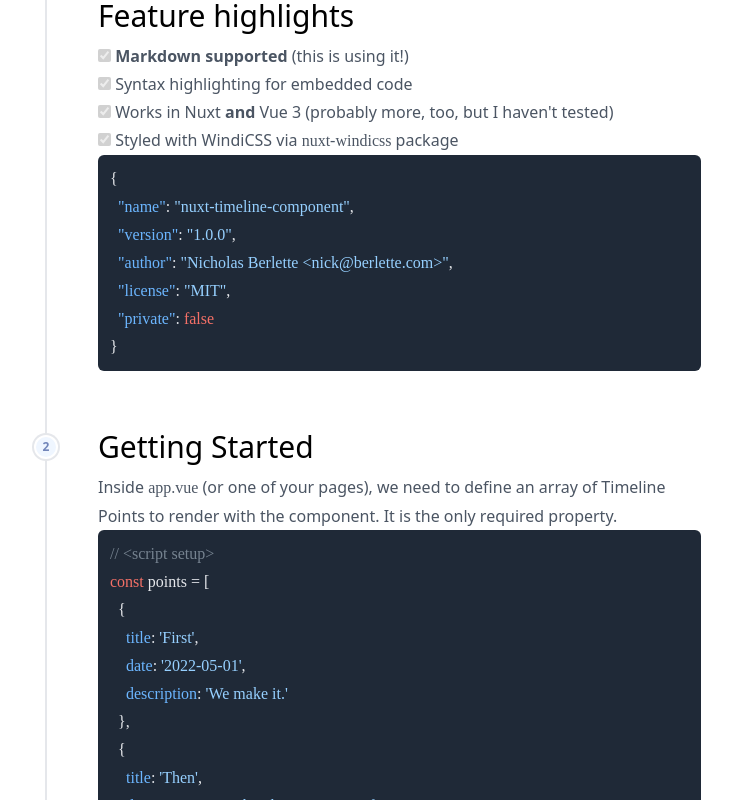
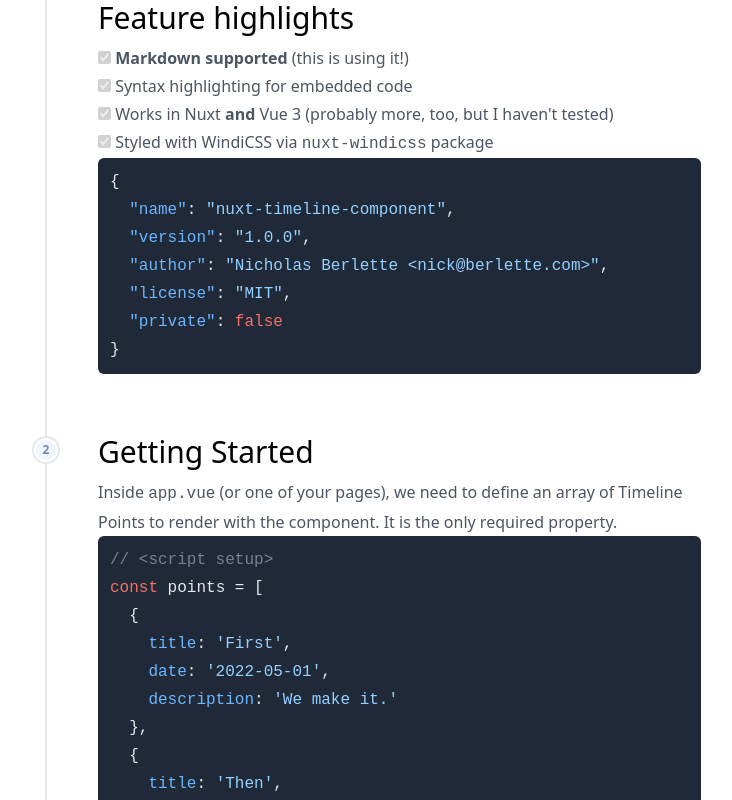
Before and after one commit to nberlette/nuxt-timeline, a Nuxt app: page / in a window 1280 px wide. Shown: the part 640-1440 px from the top of the page, without its empty margins (251-983 px from the left). Built offline with nearby package versions, Linux system fonts and the light colour scheme.

Commit message:
✨ add github-slugger

```diff
--- a/components/timeline.vue
+++ b/components/timeline.vue
@@ -1,4 +1,5 @@
 <script setup lang="ts">
+  import Slugger from 'github-slugger'
   import hljs from 'highlight.js/lib/core'
   import bash from 'highlight.js/lib/languages/bash'
   import handlebars from 'highlight.js/lib/languages/handlebars'
@@ -8,6 +9,7 @@
   import md from 'highlight.js/lib/languages/markdown'
   import xml from 'highlight.js/lib/languages/xml'
   import { marked } from 'marked'
+  const slugify = new Slugger()
 
   hljs.registerLanguage('bash', bash)
   hljs.registerLanguage('xml', xml)
@@ -44,6 +46,8 @@
   }
 
   /**
+   *
+   *
    * @interface {TimelineProps}
    * @property {TimelinePoint[]} points - Used to construct the timeline. Required.
    * @property {boolean} [noMarkdown] - Disable markdown rendering for all TimelinePoints.
@@ -113,6 +117,7 @@
             >{{ new Date(point.date).toLocaleDateString('en-US') }}</span
           >
         </div>
+        <a :name="slugify.slug(point.title)" :id="slugify.slug(point.title)"></a>
         <h2 class="font-medium text-3xl md:text-3xl font-display block w-full pb-1 mt-0">
           <a
             :href="point.url"
@@ -123,7 +128,6 @@
           >
             <span class="cursor-pointer">{{ point.title }}</span>
           </a>
-
           <span class="cursor-default" v-else>{{ point.title }}</span>
         </h2>
         <div
@@ -135,7 +139,7 @@
         </div>
 
         <div class="flex justify-start group p-0 m-0" v-if="index + 1 == props.points.length">
-          <div class="w-2.5 h-2.5 rounded-full bg-blue-200 relative -ml-14 -bottom-11"></div>
+          <div class="w-2.5 h-2.5 rounded-full bg-blue-200 relative -left-14 -ml-px -bottom-9"></div>
         </div>
       </div>
     </div>
@@ -145,8 +149,7 @@
 <style>
   @import 'highlight.js/styles/github-dark-dimmed.css';
   pre {
-    @apply bg-gray-800 text-gray-200 px-3 py-2.5 rounded-md my-2;
-    @apply whitespace-pre-wrap break-words;
+    @apply bg-gray-800 text-gray-200 px-3 py-2.5 rounded-md mt-5 mb-3 whitespace-pre-wrap break-words;
   }
   pre > code {
     @apply whitespace-pre-wrap break-words;
@@ -154,6 +157,6 @@
   pre > code,
   pre,
   code {
-    font-family: 'Operator Mono Lig', 'Dank Mono', dm, 'MonoLisa', ml, 'Fira Code', 'Fira Mono' !important;
+    font-family: 'Operator Mono Lig', 'Dank Mono', dm, 'MonoLisa', ml, 'Fira Code', 'Fira Mono', 'Courier New', Courier, monospace !important;
   }
 </style>
```
